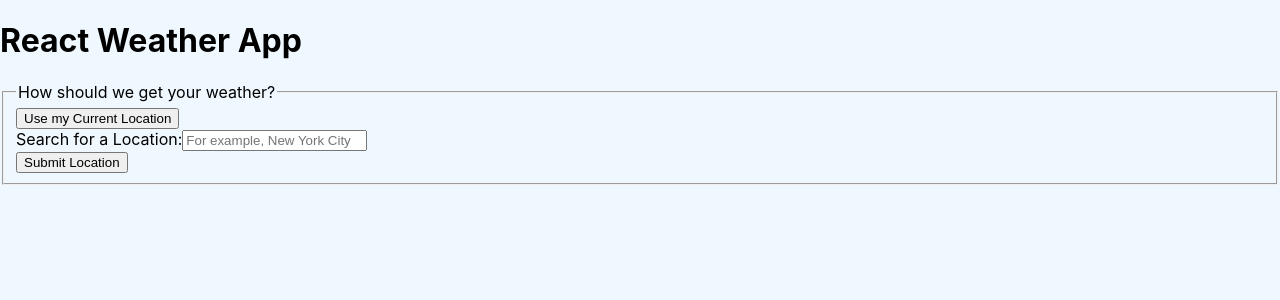
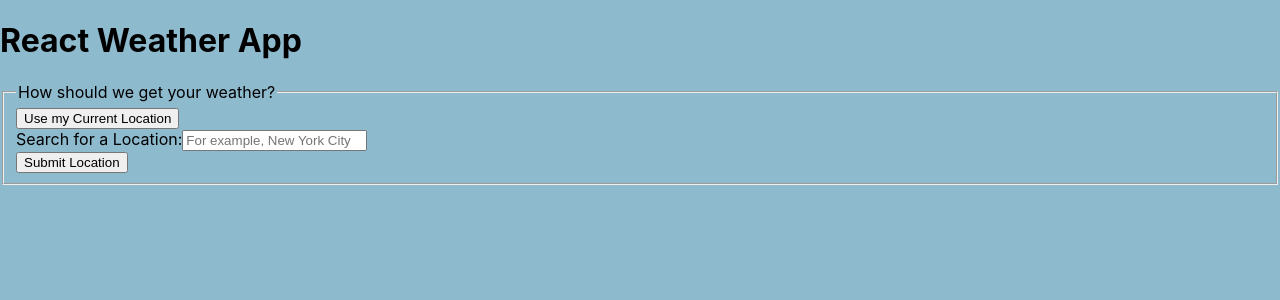
Before and after one commit to raineyf/react-weather, a React (Create React App) app in the folder client/: page / in a window 1280 px wide. Shown: the top 300 px of the page. Built offline with nearby package versions, Linux system fonts and the light colour scheme.

Commit message:
render data

```diff
--- a/client/src/index.scss
+++ b/client/src/index.scss
@@ -1,4 +1,3 @@
-$primary-bg: aliceblue;
 body {
     margin: 0;
     font-family: -apple-system, BlinkMacSystemFont, "Segoe UI", "Roboto",
@@ -6,7 +5,7 @@ body {
         "Helvetica Neue", sans-serif;
     -webkit-font-smoothing: antialiased;
     -moz-osx-font-smoothing: grayscale;
-    background: $primary-bg;
+    background: #8ebacd;
 }
 
 code {
```
